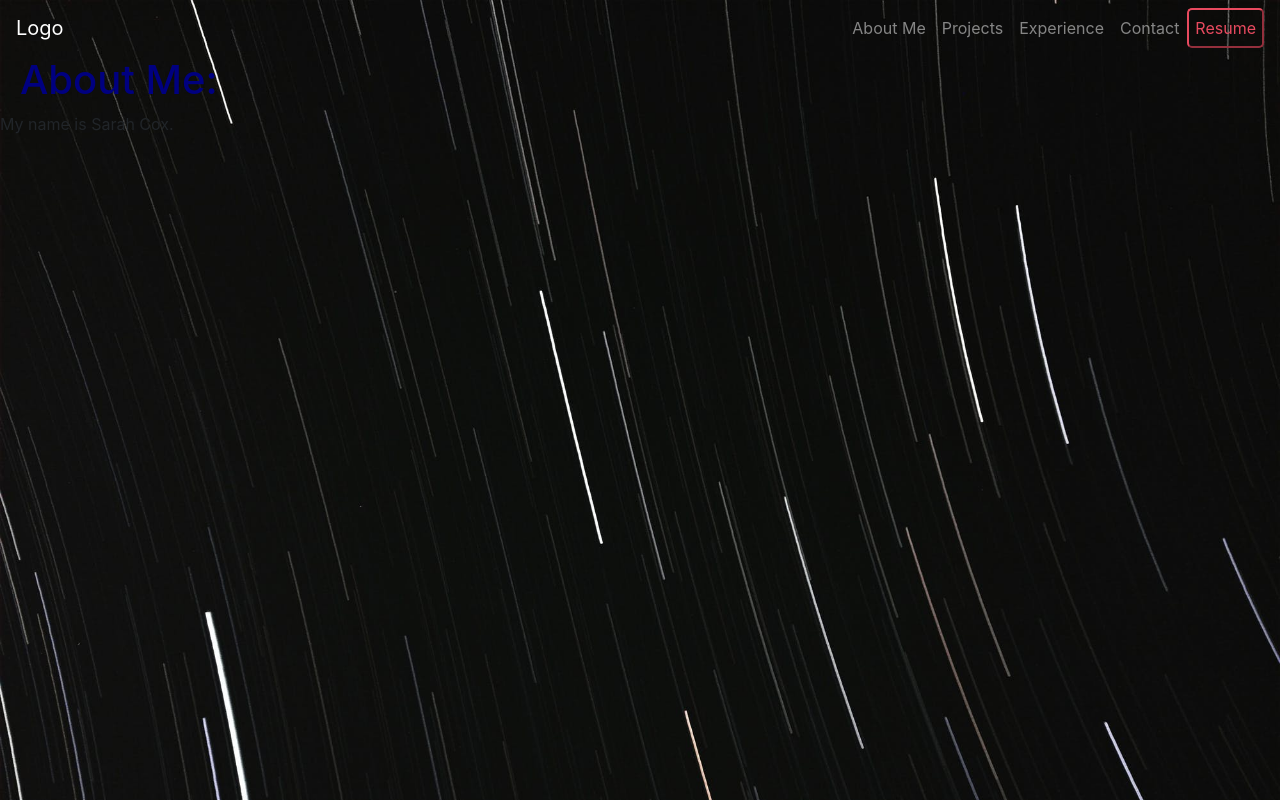
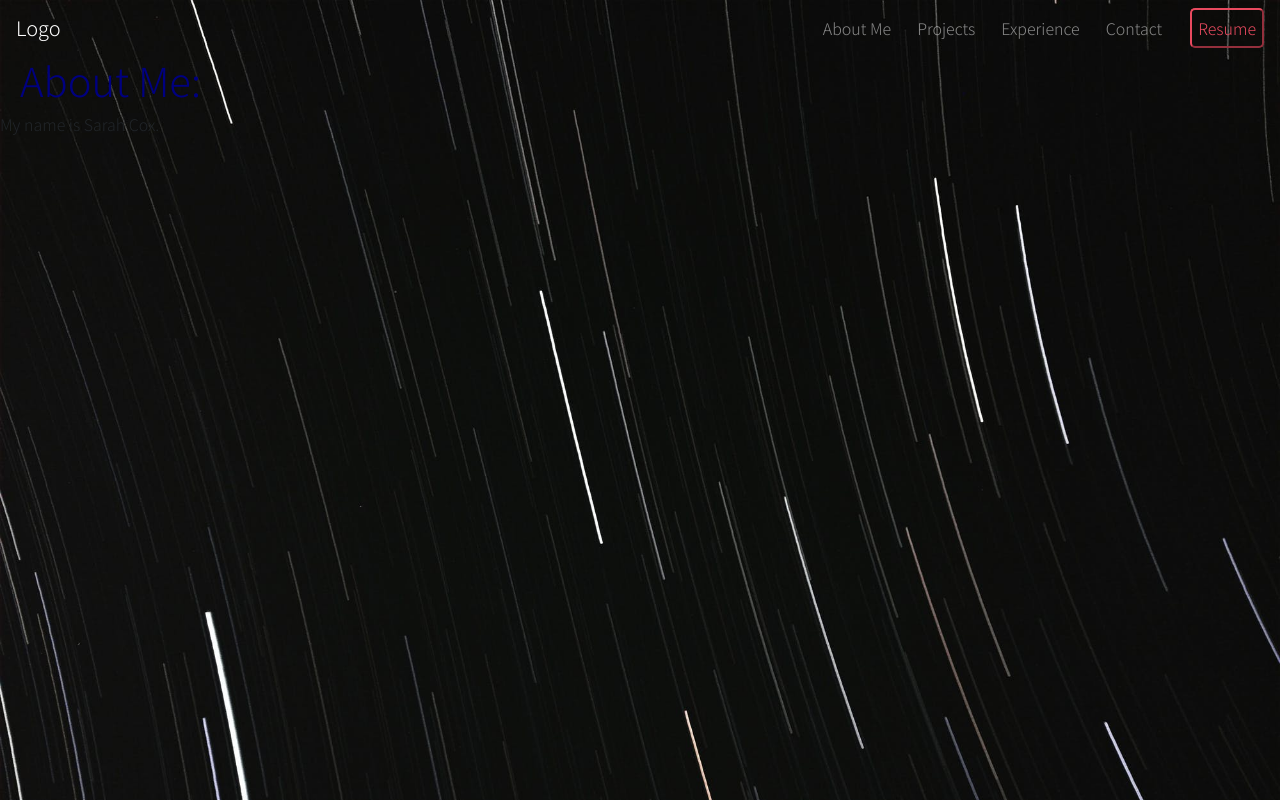
Before and after one commit to SarahBethCox/PersonalSite, a website: page src/index.html in a window 1280 px wide. Drawn offline with nearby package versions, Linux system fonts and the light colour scheme.

Commit message:
padding on navbar

```diff
--- a/src/index.html
+++ b/src/index.html
@@ -2,6 +2,7 @@
 <html>
 <head>
     <link rel="stylesheet" href="https://stackpath.bootstrapcdn.com/bootstrap/4.4.1/css/bootstrap.min.css" integrity="sha384-Vkoo8x4CGsO3+Hhxv8T/Q5PaXtkKtu6ug5TOeNV6gBiFeWPGFN9MuhOf23Q9Ifjh" crossorigin="anonymous">
+    <link href="https://fonts.googleapis.com/css2?family=Noto+Sans+JP:wght@300&display=swap" rel="stylesheet">
     <link rel="stylesheet" type="text/css" href="style.css">
 
     <title>Sarah Cox</title>
@@ -24,7 +25,7 @@
         <li class="nav-item">
           <a class="nav-link" href="#">Experience</a>
         </li>
-        <li class="nav-item">
+        <li class="nav-item1">
           <a class="nav-link" href="#">Contact </a>
         </li>
         <button class="btn-primary" type="submit">Resume</button>
--- a/src/style.css
+++ b/src/style.css
@@ -3,12 +3,22 @@ body {
     background-repeat: no-repeat;
     background-attachment: fixed;
     background-size: cover;
-
+    font-family: 'Noto Sans JP', sans-serif;
   }
 
   h1 {
     color: navy;
     margin-left: 20px;
+  }
+
+  .nav-item {
+    padding-left: 5px;
+    padding-right: 5px;
+  }
+
+  .nav-item1 {
+    padding-left: 5px;
+    padding-right: 20px;
   }
 
   .btn-primary {
```
